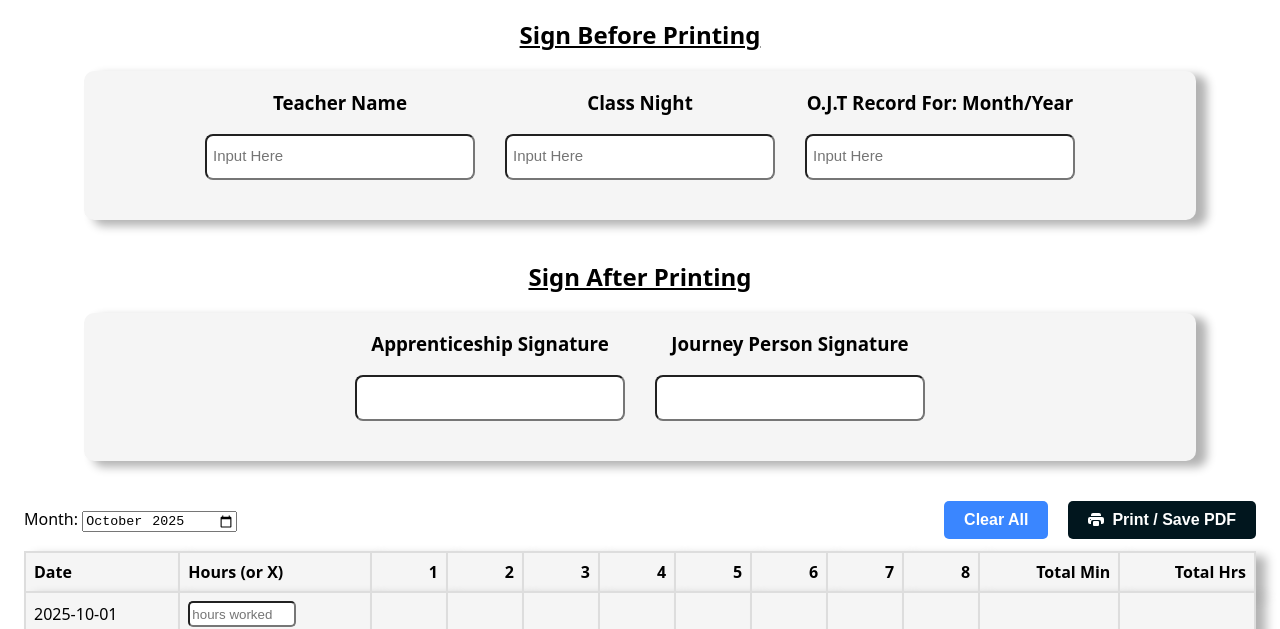
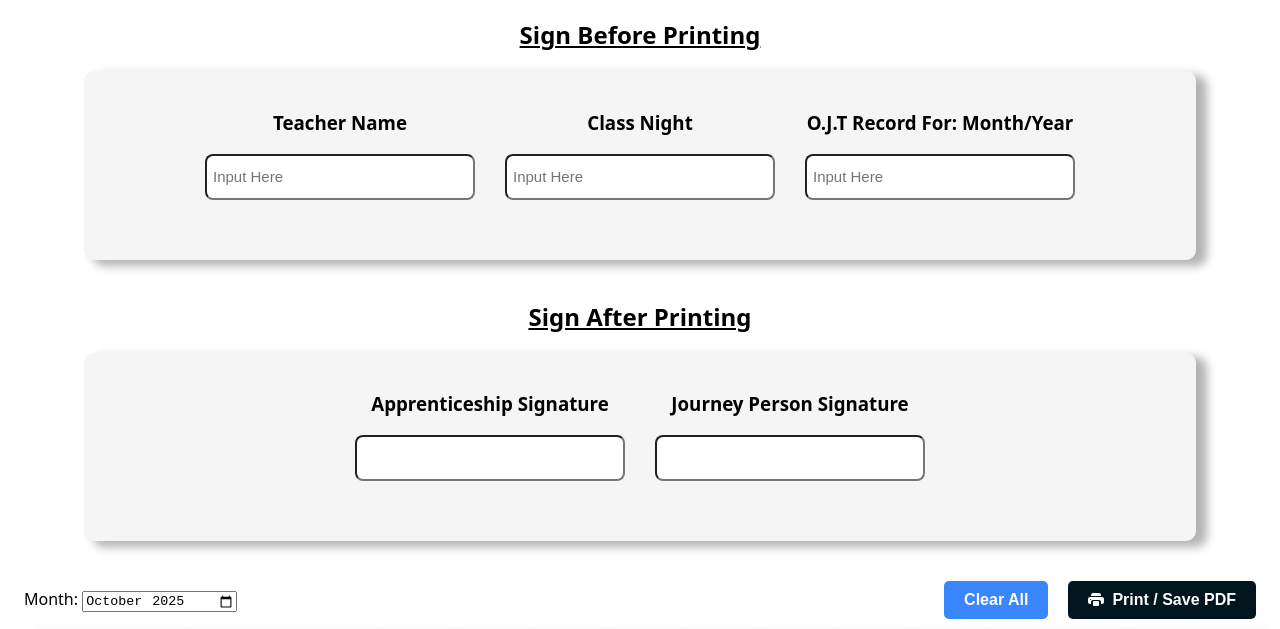
Before and after one commit to FlightReacts11/ojt-calculator, a plain HTML site: page index.html in a window 1280 px wide. Shown: the part 110-739 px from the top of the page. Drawn offline with Linux system fonts and the light colour scheme.

Commit message:
commit 2

```diff
--- a/index.css
+++ b/index.css
@@ -2,12 +2,7 @@
     --white: #ffffff;
     --gray: #f5f5f5;
     --darkblue: #3a86ff;
-    --gold: #fca311;
     --offblack: #01161e;
-    --light-gray: #f1f5f9;
-    --border-light: #e2e8f0;
-    --border-medium: #cbd5e1;
-    --text-disabled: #94a3b8;
 }
 
 h1 {
@@ -31,7 +26,7 @@ h2 {
     flex-wrap: wrap;
     gap: 30px;
     justify-content: center;
-    padding-bottom: 40px;
+    padding: 20px 0px 60px 0px;
     margin: 0px 60px 40px 60px;
     background-color: var(--gray);
     border-radius: 10px;
@@ -41,6 +36,7 @@ h2 {
 .input-boxes {
     height: 40px;
     border-radius: 8px;
+    font-size: 17px;
 }
 
 .input-boxes::placeholder {
@@ -93,5 +89,5 @@ input[placeholder="hours worked"] {
     padding: 10px 20px;
     font-weight: bold;
     font-size: 16px;
-
+    cursor: pointer;
 }
```
